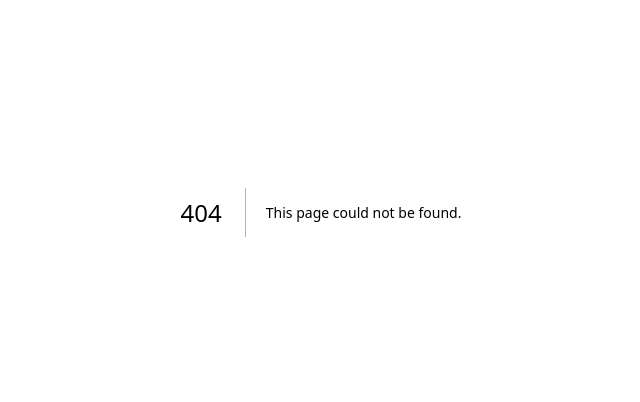
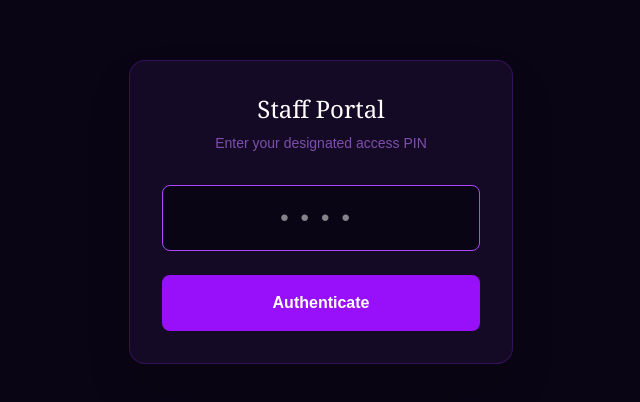
Before and after one commit to BIBIREDAVID/nacos-dinner-and-award-landing-page, a Next.js app: page /staff in a window 1280 px wide. Before the commit this address had no page. Shown: the part 188-590 px from the top of the page, without its empty margins (319-959 px from the left). Built offline with nearby package versions, Linux system fonts and the light colour scheme.

Commit message:
dashboard separation

```diff
--- a/app/admin/dashboard/page.tsx
+++ b/app/admin/dashboard/page.tsx
@@ -4,15 +4,27 @@ import React, { useEffect, useState } from 'react';
 import { collection, onSnapshot, query, doc, setDoc, getDoc } from 'firebase/firestore';
 import { db } from '@/lib/firebase';
 import Link from 'next/link';
+import { useRouter } from 'next/navigation';
 
 export default function AdminDashboard() {
+  const router = useRouter();
+
   const [stats, setStats] = useState({ totalSold: 0, admitted: 0, revenue: 0 });
   const [caps, setCaps] = useState({ regular: 0, couples: 0, table: 0 });
   const [isEditingCaps, setIsEditingCaps] = useState(false);
   const [isSaving, setIsSaving] = useState(false);
+  const [isAuthorized, setIsAuthorized] = useState(false);
 
   useEffect(() => {
-    // 1. Listen to Live Ticket Stats
+    // 1. Strict Security Check
+    const role = sessionStorage.getItem('nacos_role');
+    if (role !== 'admin') {
+      router.push('/staff');
+      return; // Stop running the rest of the code if they aren't an admin
+    }
+    setIsAuthorized(true);
+
+    // 2. Listen to Live Ticket Stats
     const q = query(collection(db, "tickets"));
     const unsubscribeStats = onSnapshot(q, (snapshot) => {
       let sold = 0; let used = 0; let rev = 0;
@@ -25,7 +37,7 @@ export default function AdminDashboard() {
       setStats({ totalSold: sold, admitted: used, revenue: rev });
     });
 
-    // 2. Fetch Capacity Settings
+    // 3. Fetch Capacity Settings
     const fetchCaps = async () => {
       const capDoc = await getDoc(doc(db, "settings", "capacities"));
       if (capDoc.exists()) {
@@ -37,10 +49,11 @@ export default function AdminDashboard() {
         setCaps(defaults);
       }
     };
+
     fetchCaps();
 
     return () => unsubscribeStats();
-  }, []);
+  }, [router]);
 
   const handleSaveCaps = async () => {
     setIsSaving(true);
@@ -54,6 +67,11 @@ export default function AdminDashboard() {
       setIsSaving(false);
     }
   };
+
+  // Prevent a "flash" of the dashboard before the security check kicks in
+  if (!isAuthorized) {
+    return <div className="min-h-screen bg-[#0a0514]"></div>;
+  }
 
   return (
     <div className="min-h-screen bg-[#0a0514] p-6 md:p-12 text-white font-sans selection:bg-purple-500">
--- a/app/admin/scanner/page.tsx
+++ b/app/admin/scanner/page.tsx
@@ -1,15 +1,29 @@
 "use client";
 
-import React, { useState } from 'react';
+import React, { useState, useEffect } from 'react';
 import { doc, getDoc, updateDoc, increment } from 'firebase/firestore';
 import { db } from '@/lib/firebase';
 import Link from 'next/link';
+import { useRouter } from 'next/navigation';
 
 export default function ScannerPage() {
   const [scanCode, setScanCode] = useState('');
   const [loading, setLoading] = useState(false);
   const [ticketData, setTicketData] = useState<any>(null);
   const [message, setMessage] = useState({ type: '', text: '' });
+  const [userRole, setUserRole] = useState<string | null>(null);
+  const router = useRouter();
+
+  // Role-Based Access Control Check
+  useEffect(() => {
+    const role = sessionStorage.getItem('nacos_role');
+    // Kick out anyone who hasn't authenticated through the staff portal
+    if (role !== 'admin' && role !== 'usher') {
+      router.push('/staff');
+    } else {
+      setUserRole(role);
+    }
+  }, [router]);
 
   const handleLookup = async (e: React.FormEvent) => {
     e.preventDefault();
@@ -59,8 +73,7 @@ export default function ScannerPage() {
     try {
       const ticketRef = doc(db, 'tickets', ticketData.id);
 
-      // Using increment() is a crucial security step.
-      // It prevents double-scanning if two ushers check the same ticket simultaneously.
+      // Using increment() prevents race conditions if multiple ushers handle the same ticket
       await updateDoc(ticketRef, {
         admissionsUsed: increment(1)
       });
@@ -95,7 +108,12 @@ export default function ScannerPage() {
         <div className="flex justify-between items-center mb-10 border-b border-purple-900/40 pb-4">
           <h1 className="text-2xl font-serif">Gala Control Point</h1>
           <nav className="space-x-4 text-sm font-medium">
-            <Link href="/admin/dashboard" className="text-purple-400 hover:text-white transition-colors">Dashboard</Link>
+            {/* Explicitly hide the dashboard link if the authenticated user is an usher */}
+            {userRole === 'admin' && (
+              <Link href="/admin/dashboard" className="text-purple-400 hover:text-white transition-colors">
+                Dashboard
+              </Link>
+            )}
             <span className="text-white bg-purple-900/50 px-3 py-1 rounded-full">Scanner</span>
           </nav>
         </div>
--- /dev/null
+++ b/app/staff/page.tsx
@@ -0,0 +1,64 @@
+"use client";
+
+import React, { useState } from 'react';
+import { useRouter } from 'next/navigation';
+
+export default function StaffLogin() {
+  const [pin, setPin] = useState('');
+  const [error, setError] = useState('');
+  const router = useRouter();
+
+  const handleLogin = (e: React.FormEvent) => {
+    e.preventDefault();
+
+    const adminPin = process.env.NEXT_PUBLIC_ADMIN_PIN;
+    const usherPin = process.env.NEXT_PUBLIC_USHER_PIN;
+
+    if (pin === adminPin) {
+      // Grant Master Access
+      sessionStorage.setItem('nacos_role', 'admin');
+      router.push('/admin/dashboard');
+    } else if (pin === usherPin) {
+      // Grant Scanner-Only Access
+      sessionStorage.setItem('nacos_role', 'usher');
+      router.push('/admin/scanner');
+    } else {
+      setError('Invalid Access PIN');
+      setPin('');
+    }
+  };
+
+  return (
+    <div className="min-h-screen bg-[#0a0514] flex items-center justify-center p-4 selection:bg-purple-500">
+      <div className="bg-[#150a26] border border-purple-900/50 p-8 rounded-2xl w-full max-w-sm shadow-2xl">
+        <div className="text-center mb-8">
+          <h1 className="text-2xl font-serif text-white mb-2">Staff Portal</h1>
+          <p className="text-purple-400/60 text-sm">Enter your designated access PIN</p>
+        </div>
+
+        <form onSubmit={handleLogin} className="space-y-6">
+          <div>
+            <input
+              type="password"
+              value={pin}
+              onChange={(e) => setPin(e.target.value)}
+              className="w-full bg-[#0a0514] border border-purple-800/50 rounded-lg px-4 py-4 text-center text-2xl tracking-[0.5em] text-white focus:outline-none focus:border-purple-500 transition-colors"
+              placeholder="••••"
+              maxLength={6}
+              autoFocus
+            />
+          </div>
+
+          {error && <p className="text-red-400 text-sm text-center font-medium">{error}</p>}
+
+          <button
+            type="submit"
+            className="w-full py-4 bg-purple-600 hover:bg-purple-500 text-white font-bold rounded-lg transition-colors"
+          >
+            Authenticate
+          </button>
+        </form>
+      </div>
+    </div>
+  );
+}
```
